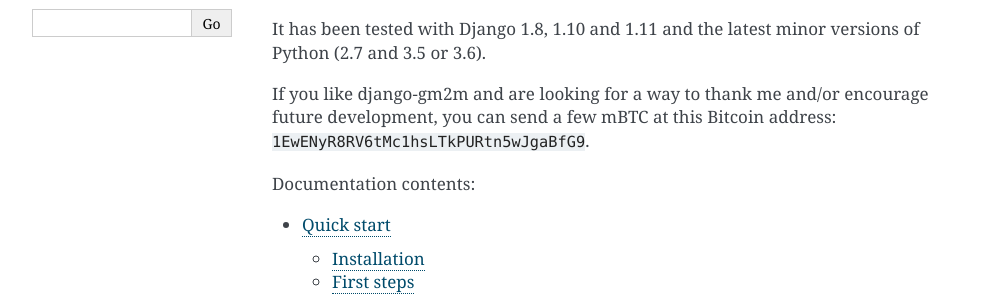
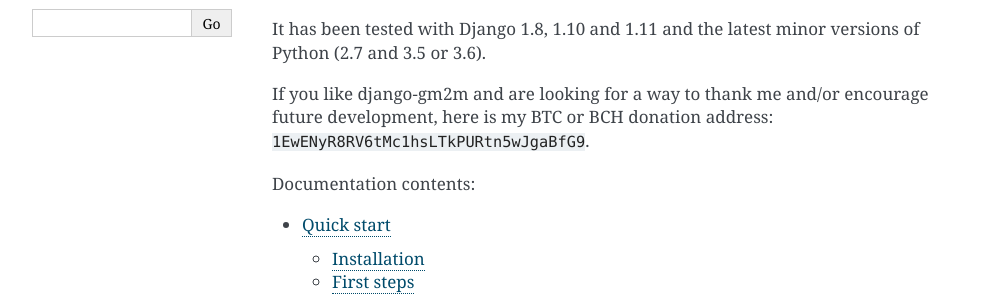
Before and after one commit to tkhyn/django-gm2m, a Sphinx documentation site: the page built from doc/index.rst, in a window 1280 px wide. Shown: the part 260-560 px from the top of the page, without its empty margins (148-1140 px from the left). Built offline with Sphinx 7.4.7, drawn with Linux system fonts in a browser that asks for light colours.

Commit message:
doc(donation): update donation message

```diff
--- a/README.rst
+++ b/README.rst
@@ -13,7 +13,7 @@
 of Python 2 and 3 (Django 2.0 only supports Python 3).
 
 If you like django-gm2m and are looking for a way to thank me and/or encourage
-future development, you can send a few mBTC at this Bitcoin address:
+future development, here is my BTC or BCH donation address:
 ``1EwENyR8RV6tMc1hsLTkPURtn5wJgaBfG9``.
 
 
--- a/doc/index.rst
+++ b/doc/index.rst
@@ -15,7 +15,7 @@
 versions of Python (2.7 and 3.5 or 3.6).
 
 If you like django-gm2m and are looking for a way to thank me and/or encourage
-future development, you can send a few mBTC at this Bitcoin address:
+future development, here is my BTC or BCH donation address:
 ``1EwENyR8RV6tMc1hsLTkPURtn5wJgaBfG9``.
 
 Documentation contents:
```
